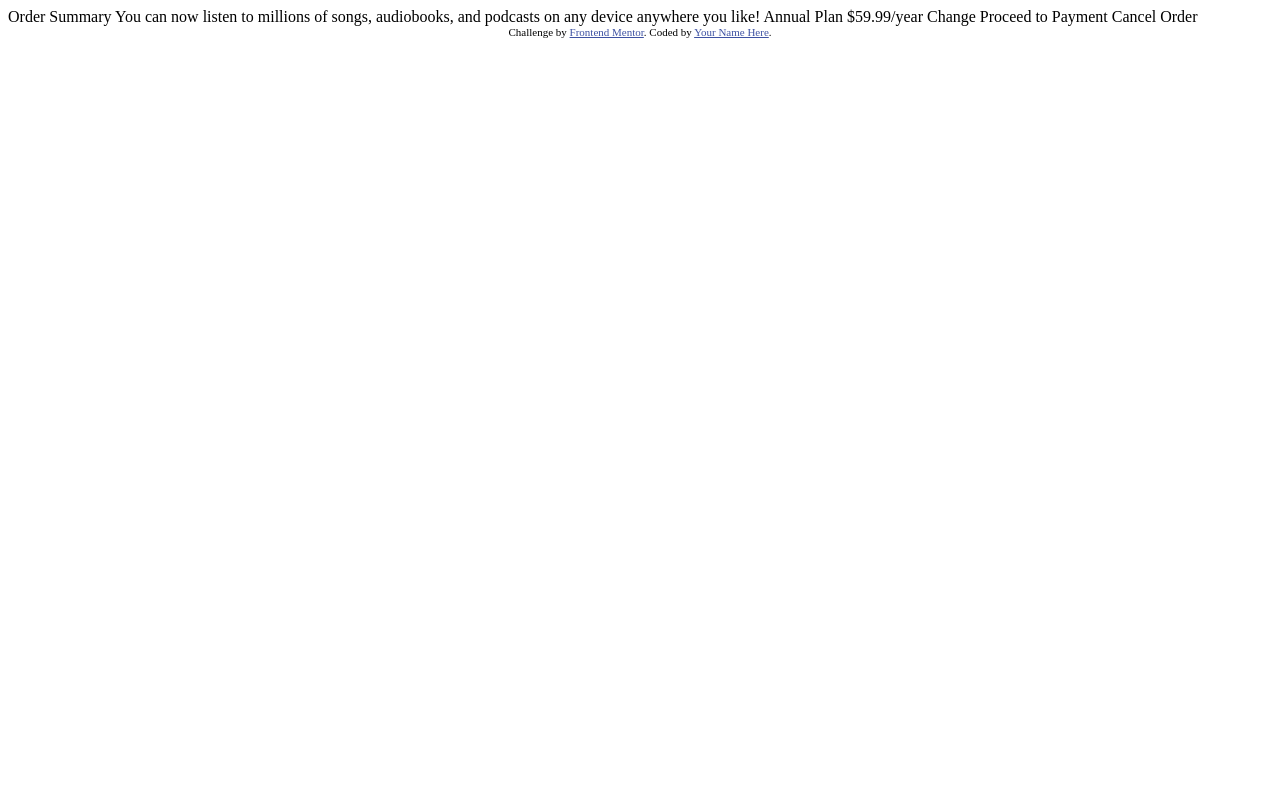
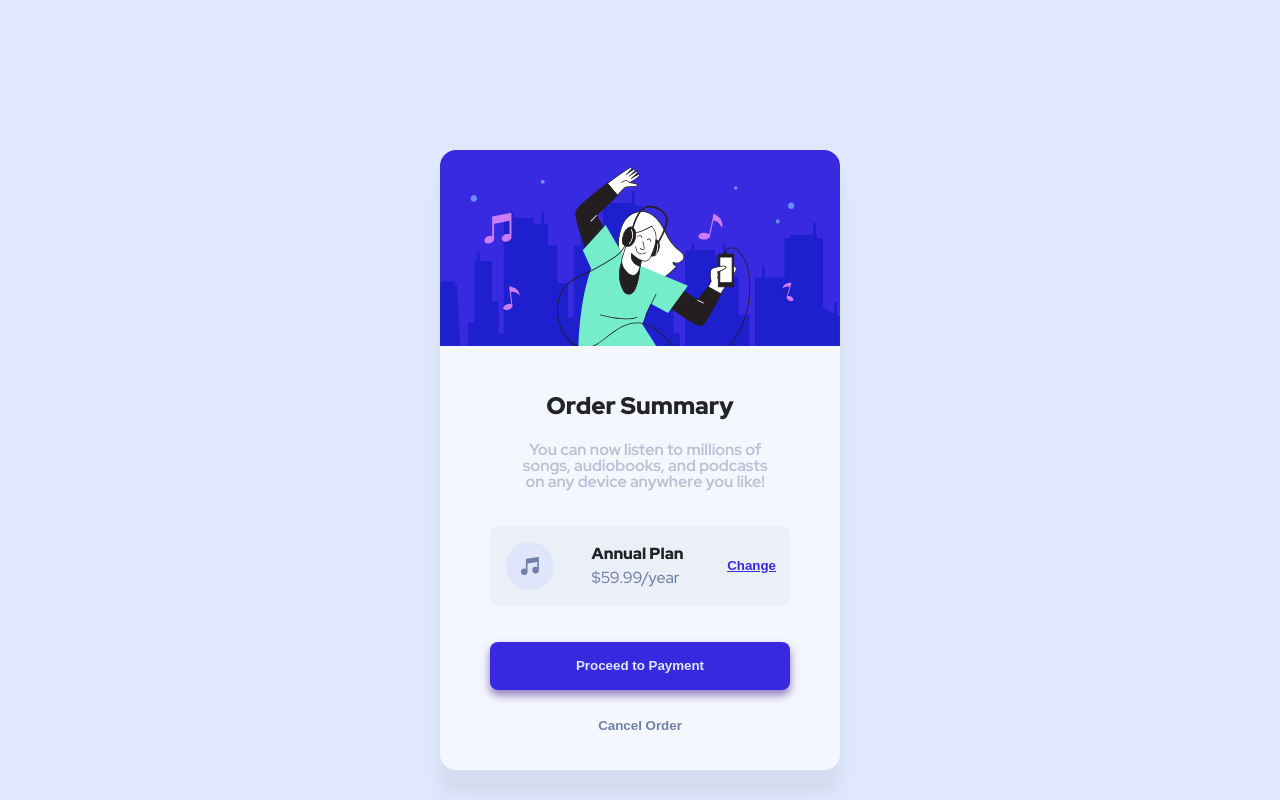
Before and after one commit to ereninc/Order-Summary-Component, a plain HTML site: page index.html in a window 1280 px wide. Drawn offline with Linux system fonts and the light colour scheme.

Commit message:
Finished

```diff
--- /dev/null
+++ b/custom.css
@@ -0,0 +1,139 @@
+:root {
+  /* Primary Colors */
+  --pale-blue: hsl(225, 100%, 94%);
+  --bright-blue: hsl(245, 75%, 52%);
+
+  /* Neutral Colors */
+  --very-pale-blue: hsl(225, 100%, 98%);
+  --desaturated-blue: hsl(224, 23%, 55%);
+  --dark-blue: hsl(223, 47%, 23%);
+
+  /* Fonts */
+  --p-size: 16px;
+  --general-family: "Red Hat Display", sans-serif;
+}
+
+body {
+  background-color: var(--pale-blue);
+  font-family: var(--general-family);
+  font-size: var(--p-size);
+}
+
+.component {
+  background-color: var(--very-pale-blue);
+  width: 400px;
+  height: 620px;
+  border-radius: 16px;
+  display: flex;
+  flex-direction: column;
+  gap: 12px;
+  margin-left: auto;
+  margin-right: auto;
+  margin-top: 150px;
+  box-shadow: 0 25px 15px 0px rgb(176, 185, 193, 0.25);
+}
+
+.component img {
+  border-radius: 16px 16px 0 0;
+}
+
+.summary-description {
+  margin-top: 36px;
+  display: flex;
+  flex-direction: column;
+  width: 250px;
+  margin-left: auto;
+  margin-right: auto;
+  text-align: center;
+}
+
+.summary-description h2 {
+  opacity: 0.85;
+  font-weight: 900;
+  font-size: 24px;
+}
+
+.summary-description p {
+  width: 24ch;
+  margin-top: 24px;
+  color: var(--desaturated-blue);
+  font-weight: 700;
+  opacity: 0.45;
+}
+
+.annual-plan {
+  margin-top: 24px;
+  margin-left: auto;
+  margin-right: auto;
+  display: flex;
+  flex-direction: row;
+  justify-content: space-between;
+  background-color: hsla(223, 23%, 46%, 0.063);
+  width: 300px;
+  height: 80px;
+  border-radius: 8px;
+}
+
+.annual-plan .icon {
+  margin-top: 16px;
+  margin-left: 16px;
+}
+
+.annual-plan .plan {
+  margin-top: 20px;
+}
+
+.annual-plan .plan h2 {
+  opacity: 0.85;
+  font-weight: 900;
+}
+
+.annual-plan .plan p {
+  margin-top: 8px;
+  color: var(--desaturated-blue);
+}
+
+#change {
+  margin-right: 8px;
+  color: var(--bright-blue);
+  font-weight: 900;
+  text-decoration: underline;
+}
+
+.buttons {
+  margin-top: 24px;
+  display: flex;
+  flex-direction: column;
+  justify-content: space-between;
+  gap: 12px;
+  margin-left: auto;
+  margin-right: auto;
+  width: 300px;
+}
+
+.buttons #proceed {
+  border-radius: 8px;
+  box-shadow: 0 5px 10px 0px rgb(41, 0, 128, 0.5);
+  height: 48px;
+  background-color: var(--bright-blue);
+  color: var(--pale-blue);
+  font-weight: 700;
+}
+
+.buttons #cancel {
+  height: 48px;
+  font-weight: 900;
+  color: var(--desaturated-blue);
+}
+
+.buttons #cancel:hover {
+  color: var(--dark-blue);
+}
+
+.buttons #proceed:hover {
+  opacity: 0.75;
+}
+
+#change:hover {
+  opacity: 0.75;
+}
--- a/index.html
+++ b/index.html
@@ -1,37 +1,54 @@
 <!DOCTYPE html>
 <html lang="en">
-<head>
-  <meta charset="UTF-8">
-  <meta name="viewport" content="width=device-width, initial-scale=1.0"> <!-- displays site properly based on user's device -->
+  <head>
+    <meta charset="UTF-8" />
+    <meta name="viewport" content="width=device-width, initial-scale=1.0" />
+    <!-- displays site properly based on user's device -->
 
-  <link rel="icon" type="image/png" sizes="32x32" href="./images/favicon-32x32.png">
+    <link
+      rel="icon"
+      type="image/png"
+      sizes="32x32"
+      href="./images/favicon-32x32.png"
+    />
 
-  <title>Frontend Mentor | Order summary card</title>
+    <title>Frontend Mentor | Order summary card</title>
 
-  <!-- Feel free to remove these styles or customise in your own stylesheet 👍 -->
-  <style>
-    .attribution { font-size: 11px; text-align: center; }
-    .attribution a { color: hsl(228, 45%, 44%); }
-  </style>
-</head>
-<body>
+    <link rel="stylesheet" href="./reset.css" />
 
-  Order Summary
+    <link rel="preconnect" href="https://fonts.googleapis.com" />
+    <link rel="preconnect" href="https://fonts.gstatic.com" crossorigin />
+    <link
+      href="https://fonts.googleapis.com/css2?family=Red+Hat+Display:wght@500;700;900&display=swap"
+      rel="stylesheet"
+    />
 
-  You can now listen to millions of songs, audiobooks, and podcasts on any
-  device anywhere you like!
-
-  Annual Plan
-  $59.99/year
-
-  Change
-
-  Proceed to Payment
-  Cancel Order
-
-  <div class="attribution">
-    Challenge by <a href="https://www.frontendmentor.io?ref=challenge" target="_blank">Frontend Mentor</a>.
-    Coded by <a href="#">Your Name Here</a>.
-  </div>
-</body>
+    <link rel="stylesheet" href="./custom.css" />
+  </head>
+  <body>
+    <div class="component">
+      <div class="image">
+        <img src="./images/illustration-hero.svg" alt="" />
+      </div>
+      <div class="summary-description">
+        <h2>Order Summary</h2>
+        <p>
+          You can now listen to millions of songs, audiobooks, and podcasts on
+          any device anywhere you like!
+        </p>
+      </div>
+      <div class="annual-plan">
+        <div class="icon"><img src="./images/icon-music.svg" alt="" /></div>
+        <div class="plan">
+          <h2>Annual Plan</h2>
+          <p>$59.99/year</p>
+        </div>
+        <button id="change">Change</button>
+      </div>
+      <div class="buttons">
+        <button id="proceed">Proceed to Payment</button>
+        <button id="cancel">Cancel Order</button>
+      </div>
+    </div>
+  </body>
 </html>
--- /dev/null
+++ b/reset.css
@@ -0,0 +1,145 @@
+* {
+  box-sizing: border-box;
+}
+html,
+body,
+div,
+span,
+applet,
+object,
+iframe,
+h1,
+h2,
+h3,
+h4,
+h5,
+h6,
+p,
+blockquote,
+pre,
+a,
+abbr,
+acronym,
+address,
+big,
+cite,
+code,
+del,
+dfn,
+em,
+img,
+ins,
+kbd,
+q,
+s,
+samp,
+small,
+strike,
+strong,
+sub,
+sup,
+tt,
+var,
+b,
+u,
+i,
+center,
+dl,
+dt,
+dd,
+ol,
+ul,
+li,
+fieldset,
+form,
+label,
+legend,
+table,
+caption,
+tbody,
+tfoot,
+thead,
+tr,
+th,
+td,
+article,
+aside,
+canvas,
+details,
+embed,
+figure,
+figcaption,
+footer,
+header,
+hgroup,
+menu,
+nav,
+output,
+ruby,
+section,
+summary,
+time,
+mark,
+audio,
+video {
+  margin: 0;
+  padding: 0;
+  border: 0;
+  font-size: 100%;
+  font: inherit;
+  vertical-align: baseline;
+}
+/* HTML5 display-role reset for older browsers */
+article,
+aside,
+details,
+figcaption,
+figure,
+footer,
+header,
+hgroup,
+menu,
+nav,
+section {
+  display: block;
+}
+body {
+  line-height: 1;
+}
+ol,
+ul {
+  list-style: none;
+}
+blockquote,
+q {
+  quotes: none;
+}
+blockquote:before,
+blockquote:after,
+q:before,
+q:after {
+  content: "";
+  content: none;
+}
+table {
+  border-collapse: collapse;
+  border-spacing: 0;
+}
+
+button {
+  background: transparent;
+  outline: none;
+  border: 0;
+  cursor: pointer;
+  color: inherit;
+}
+img {
+  display: block;
+  max-width: 100%;
+  height: auto;
+}
+
+a {
+  text-decoration: none;
+  color: inherit;
+}
```
